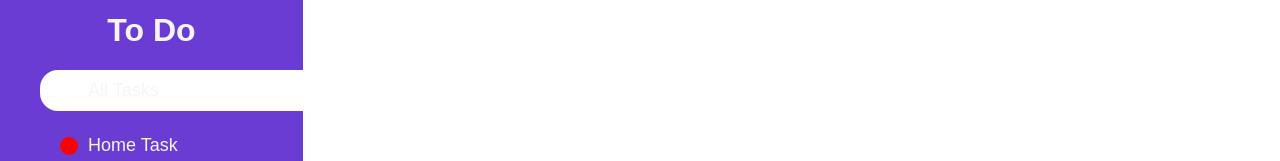
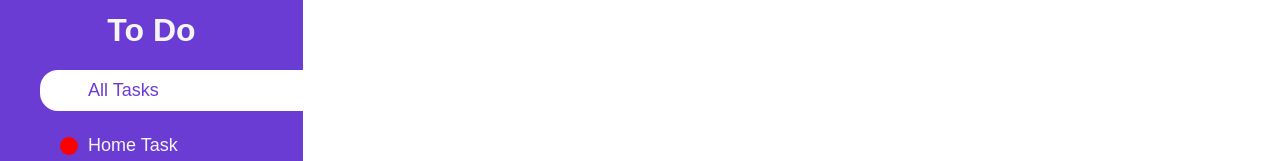
Before and after one commit to Atash1986/ToDoList, a React (Create React App) app: page / in a window 1280 px wide. Shown: the part 216-377 px from the top of the page. Built offline with nearby package versions, Linux system fonts and the light colour scheme.

Commit message:
add transparent bg

```diff
--- a/src/Component/CategoryItem.css
+++ b/src/Component/CategoryItem.css
@@ -11,6 +11,10 @@
   margin-bottom: 14px !important ;
   cursor: pointer;
 
+}
+.inner-div:hover
+{
+  background-color: rgba(255,255,255,0.5);
 }
    .inner-div
 
@@ -26,7 +30,7 @@
       .active-div
       {
         background-color:white;
-        color:"#6B3CD4";
+        color:#6B3CD4;
       }
 
 
@@ -38,3 +42,7 @@
             border-Radius: 50%;
             margin-Right:10px ;
          }
+.categoryItemTitle
+{
+  background-color: "";
+}
--- a/src/Component/CategoryItem.jsx
+++ b/src/Component/CategoryItem.jsx
@@ -2,9 +2,11 @@ import React from "react";
 
 import "./CategoryItem.css";
 function CategoryItem ({id,color,title,isActive,onClick}){
-console.log({isActive});
+
+
+
     return(
-       <li key={id} className="categoryItem">
+       <li   onClick={onClick} key={id} className="categoryItem">
 
    <div
     className={"inner-div" + (isActive===true ?" active-div":"")}
@@ -16,15 +18,11 @@ console.log({isActive});
       <div
       className="bubble"
         style={{
-        //    display: "inline-block",
-        // width:"15px",
-        // height:"15px",
-        // borderRadius: "50%",
-        // marginRight:"10px" ,
-        backgroundColor:color}}
+        backgroundColor:color
+               }}
       />
 
-      <div  onClick={onClick}>
+      <div className="categoryItemTitle">
         {title}
       </div>
       </div>
```
